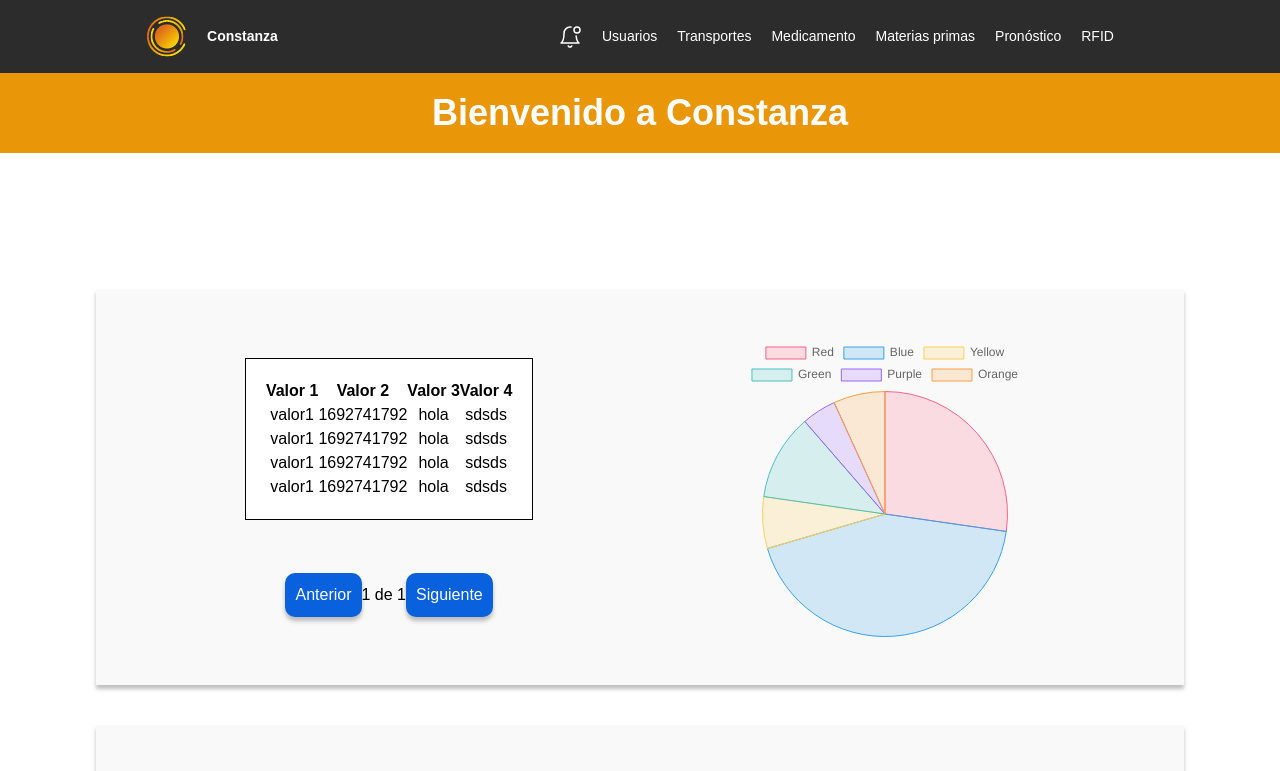
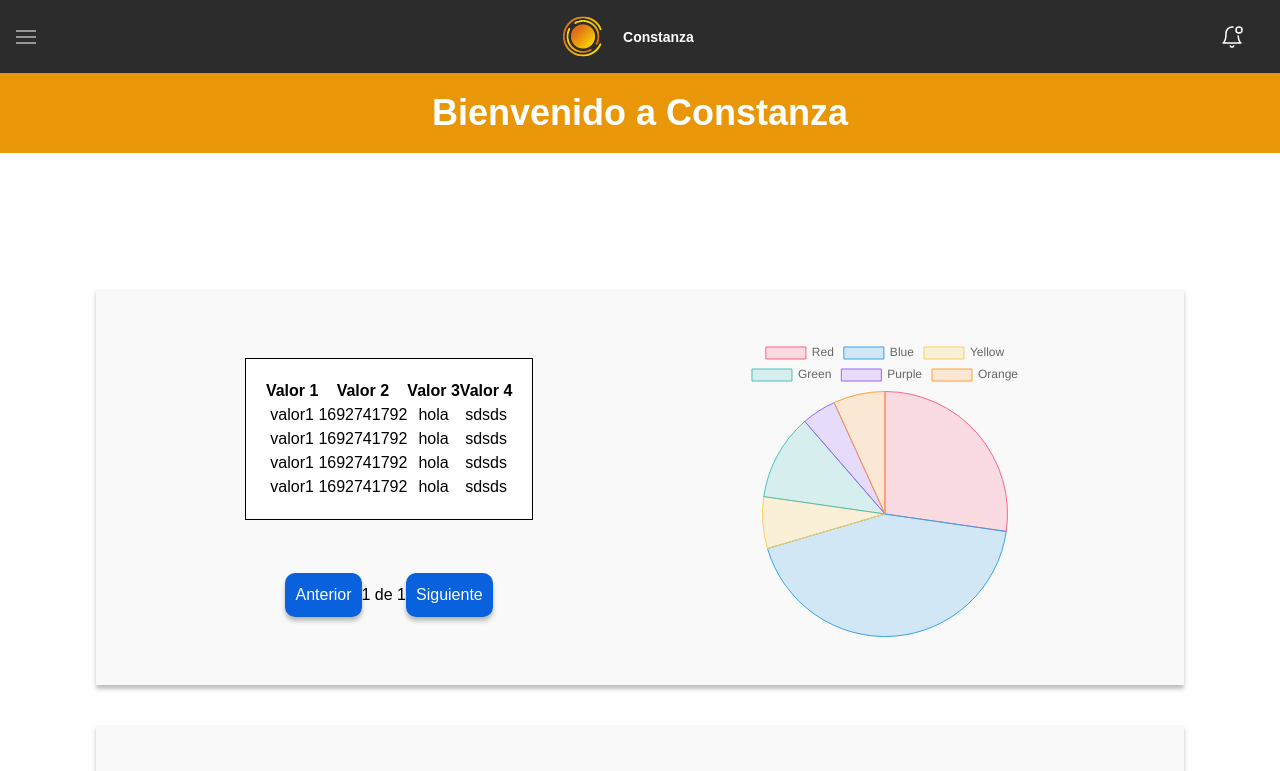
Before and after one commit to NoelAndrew20/dashboard-next, a Next.js app: page / in a window 1280 px wide. Shown: the top 771 px of the page. Built offline with nearby package versions, Linux system fonts and the light colour scheme.

Commit message:
feature: se creó la sidebar

```diff
--- a/components/molecules/Navigation/index.js
+++ b/components/molecules/Navigation/index.js
@@ -1,26 +1,37 @@
-import { useEffect, useState } from 'react';
+import { useState } from 'react';
 import { useRouter } from 'next/router';
 import Link from 'next/link';
+import Image from 'next/image';
+import burguer from '@/public/images/svg/hamburguer.svg'
+import x from '@/public/images/svg/x-w.svg'
 
 const Navigation = () => {
     const router = useRouter();
     const currentPage = router.pathname;
+    const [isSidebarOpen, setIsSidebarOpen] = useState(false);
 
-    return(
+    const toggleSidebar = () => {
+        setIsSidebarOpen(!isSidebarOpen);
+    };
+
+    return (
         <>
-    <header className="navbar">
-    <div className="navigation">
-        <div className="flex items-center mr-5">
+            <header className="navbar flex items-center justify-between bg-gray-700 text-white text-sm py-4 px-4">
+                <button onClick={toggleSidebar}>
+                    <Image src={burguer} width={20} height={20} alt="burguer"/>
+                </button>
+                <div className="flex items-center">
+                    <div className="cursor-pointer flex items-center">
                         <Link href="/" className="flex items-center">
                             <div className="mr-5 flex">
-                    <img src="images/icon/logo_color.png"/>
+                                <img src="images/icon/logo_color.png" alt="Logo"/>
                             </div>
                             <div className="flex justify-center items-center">
                                 <label className="font-semibold">Constanza</label>
                             </div>
                         </Link>
                     </div>
-        <div className="flex justify-center items-center">
+                </div>
                 <div className="flex">
                     <Link href="../../Alertas" className={`pr-5 ${currentPage === '/Alertas' ? 'active' : ''}`}>
                     <svg width="24" height="24" strokeWidth="1.5" viewBox="0 0 24 24" fill="none" xmlns="http://www.w3.org/2000/svg">
@@ -30,30 +41,35 @@ const Navigation = () => {
                     </svg>
                     </Link>
                 </div>
-            <div className="flex">
-                <Link href="../../RegistroUsuarios" className={`pr-5 ${currentPage === '/RegistroUsuarios' ? 'active' : ''}`}>
+            </header>
+
+            <div className={`sidebar h-screen text-white w-64 p-4 ${isSidebarOpen ? 'translate-x-0' : '-translate-x-full'} transition-transform duration-300 ease-in-out fixed top-0 left-0`}>
+                <div onClick={toggleSidebar} className="flex justify-end items-end pt-1">
+                    <Image src={x} width={20} height={20} alt="x"/>
+                </div>
+                <div className="flex flex-col space-y-2 pt-10">
+                    <Link href="../../RegistroUsuarios" className={`hover:text-[#ECA10C] ${currentPage === '/RegistroUsuarios' ? 'font-semibold' : ''} pt-5`}>
                         Usuarios
                     </Link>
-                <Link href="../../RegistroTransporte" className={`pr-5 ${currentPage === '/RegistroTransporte' ? 'active' : ''}`}>
+                    <Link href="../../RegistroTransporte" className={`hover:text-[#ECA10C] ${currentPage === '/RegistroTransporte' ? 'font-semibold' : ''} pt-5`}>
                         Transportes
                     </Link>
-                <Link href="../../Medicamento" className={`pr-5 ${currentPage === '/Medicamento' ? 'active' : ''}`}>
+                    <Link href="../../Medicamento" className={`hover:text-[#ECA10C] ${currentPage === '/Medicamento' ? 'font-semibold' : ''} pt-5`}>
                         Medicamento
                     </Link>
-                <Link href="../../MateriasPrimas" className={`pr-5 ${currentPage === '/MateriasPrimas' ? 'active' : ''}`}>
+                    <Link href="../../MateriasPrimas" className={`hover:text-[#ECA10C] ${currentPage === '/MateriasPrimas' ? 'font-semibold' : ''} pt-5`}>
                         Materias primas
                     </Link>
-                <Link href="../../Pronostico" className={`pr-5 ${currentPage === '/Pronostico' ? 'active' : ''}`}>
+                    <Link href="../../Pronostico" className={`hover:text-[#ECA10C] ${currentPage === '/Pronostico' ? 'font-semibold' : ''} pt-5`}>
                         Pronóstico
                     </Link>
-                <Link href="../../RFID" className={`pr-5 ${currentPage === '/RFID' ? 'active' : ''}`}>
+                    <Link href="../../RFID" className={`hover:text-[#ECA10C] ${currentPage === '/RFID' ? 'font-semibold' : ''} pt-5`}>
                         RFID
                     </Link>
                 </div>
             </div>
-    </div>
-    </header>
         </>
-    )
+    );
 }
+
 export default Navigation;
--- a/components/molecules/TableRFID/index.js
+++ b/components/molecules/TableRFID/index.js
@@ -21,6 +21,7 @@ const TableRFID = ({ data, setData }) => {
                         <th>Nave</th>
                         <th>Granja</th>
                         <th>RFID</th>
+                        <th>Total de cerdos</th>
                     </tr>
                 </thead>
                 <tbody>
@@ -31,6 +32,7 @@ const TableRFID = ({ data, setData }) => {
                         <td>{item.nave}</td>
                         <td>{item.granja}</td>
                         <td>{item.rfid}</td>
+                        <td>{/*aqui va el total*/}</td>
                     </tr>
                 ))}
                 </tbody>
--- a/pages/MateriasPrimas/index.js
+++ b/pages/MateriasPrimas/index.js
@@ -39,7 +39,7 @@ const Medicamento = ({ title, description, image }) => {
                 <NavDashboard section="Materias Primas" id="materias"/>
             </div>
             <div className="wrapper">
-                <h2 className="text-xl mt-5 mb-5">Medicamentos existentes</h2>
+                <h2 className="text-xl mt-5 mb-5">Materias primas existentes</h2>
                 <Search data={data} setData={setData} word={"item"}/>
                 <div className="mt-10">
                     <TableMaterias data={data} setData={setData}/>
--- a/styles/globals.css
+++ b/styles/globals.css
@@ -61,82 +61,12 @@ label {
 }
 
 .sidebar {
-  width: 17rem;
+  width: 20%;
   height: 100%;
-  background-color: var(--color-bg);
-  padding: 1rem;
+  background-color: #2C2C2C;
+  padding: 2rem;
   transition: all 0.4s cubic-bezier(0.175, 0.885, 0.32, 1.1);
   overflow: hidden;
-}
-
-.sidebar__top {
-  width: max-content;
-  display: flex;
-  align-items: center;
-  gap: 1rem;
-  padding-bottom: 1rem;
-  margin-bottom: 1rem;
-  border-bottom: 1px solid var(--color-border);
-}
-
-.sidebar__logo {
-  width: 3.5rem;
-  height: 3.5rem;
-  object-fit: contain;
-  border-radius: 1rem;
-}
-
-.sidebar__logo-name {
-  font-size: 1.2rem;
-  font-weight: 600;
-}
-
-.sidebar__list {
-  list-style: none;
-}
-
-.sidebar_div{
-  height: 20px;
-}
-
-.sidebar__link {
-  display: inline-block;
-  font-size: 1rem;
-  text-decoration: none;
-  color: #000;
-  padding: 0.8rem 1rem;
-  display: flex;
-  background-color: var(--color-sidebar-item);
-  margin-bottom: 1rem;
-  border-radius: 0.8rem;
-}
-
-.sidebar__link--active {
-  color: #fff;
-  background-color: #10b981;
-}
-
-.sidebar__icon {
-  display: inline-block;
-  font-size: 1.2rem;
-}
-
-.sidebar__name {
-  margin-left: 0.5rem;
-}
-
-.sidebar_title{
-  margin-bottom: 0.5rem;
-}
-
-[data-collapse="true"] {
-  width: 7.3rem;
-}
-
-
-[data-collapse="true"] .sidebar__name,
-[data-collapse="true"] .sidebar__logo-name{
-  display: none;
 }
 
 
@@ -161,15 +91,11 @@ label {
 .navbar {
   display: flex;
   align-items: center;
-  justify-content: space-around;
+  justify-content: space-between;
   background-color: #2C2C2C;
   font-size: 0.875rem;
   color: #ffffff;
-  padding-top: 1.25rem;
-  padding-top: 1rem;
-  padding-bottom: 1rem;
-  padding-left: 1rem;
-  padding-right: 1rem;
+  padding: 1rem;
 }
 
 .navbar-porcinos {
```
Also changed, not shown: public/images/svg/hamburguer.svg (added), public/images/svg/x-w.svg (added). Lines whose indentation alone changed are shown as unchanged.
